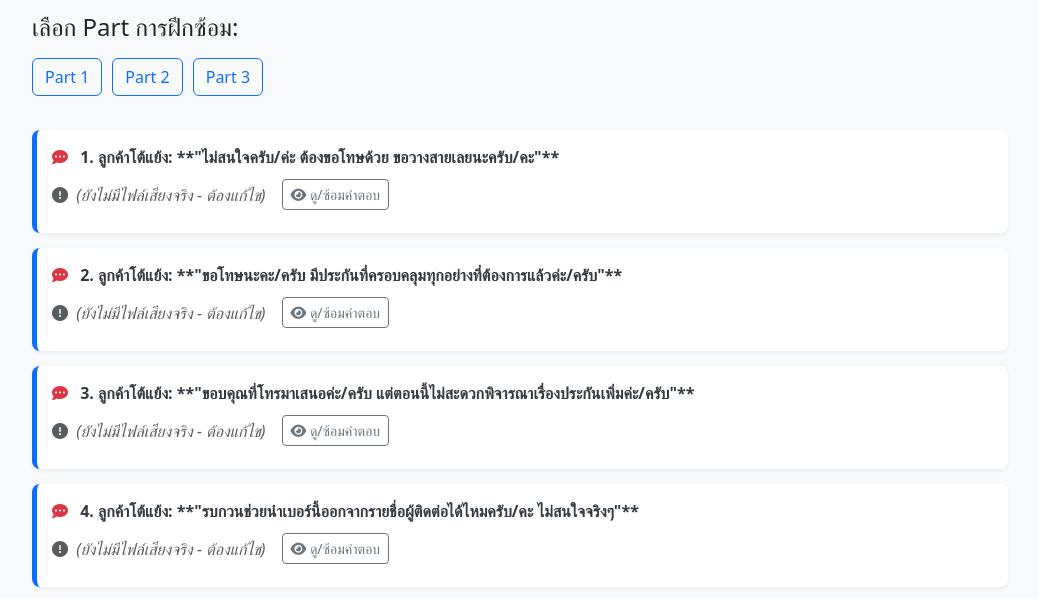
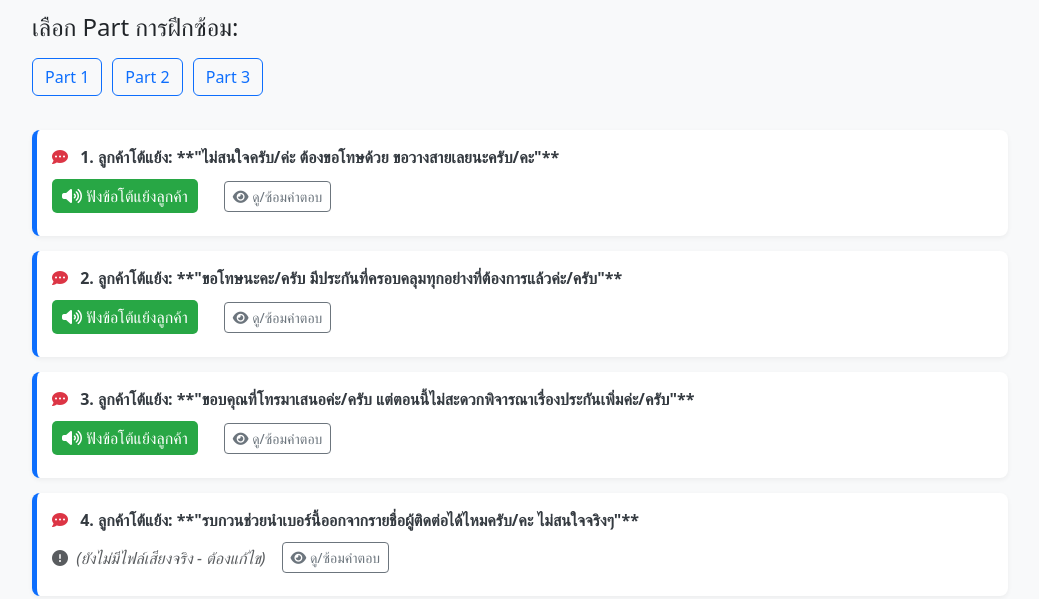
Before and after one commit to armthitikorn/e-testing-voice, a plain HTML site: page index.html in a window 1280 px wide. Shown: the part 129-728 px from the top of the page, without its empty margins (120-1159 px from the left). Drawn offline with nearby package versions, Linux system fonts and the light colour scheme.

Commit message:
Update index.html

```diff
--- a/index.html
+++ b/index.html
@@ -103,13 +103,13 @@ const scripts = [
     // --- PART 1: การปฏิเสธเบื้องต้นและข้ออ้างด้านเวลา/งบประมาณ (30 ข้อ) ---
     { id: 1, part: 1, q: "ไม่สนใจครับ/ค่ะ ต้องขอโทษด้วย ขอวางสายเลยนะครับ/คะ",
       a: "เข้าใจเลยค่ะ/ครับ ว่าอาจจะยังไม่สนใจในตอนนี้ แต่ที่โทรมาหาคุณลูกค้าวันนี้เป็นโครงการพิเศษที่ **ไม่ได้เป็นการขายตรง** ค่ะ/ครับ เป็นเพียงการ **มอบสิทธิประโยชน์** ที่ใช้เวลาอธิบายแค่ 1 นาทีเท่านั้น ถ้าไม่ตรงใจ คุณลูกค้าสามารถวางสายได้เลยค่ะ/ครับ",
-      audioUrl: "https://placeholder.com/audio/p1q01_not_interested_hangup.mp3" },
+      audioUrl: "https://wzwyotzzxycqfwercakh.supabase.co/storage/v1/object/public/responses/part1/P1Q1/test1_P1_P1Q1_1761213344884.webm" },
     { id: 2, part: 1, q: "ขอโทษนะคะ/ครับ มีประกันที่ครอบคลุมทุกอย่างที่ต้องการแล้วค่ะ/ครับ",
       a: "เยี่ยมเลยค่ะ/ครับ แสดงว่าเป็นคนที่วางแผนชีวิตได้ดีมาก ถ้าอย่างนั้นขออนุญาตสอบถามสั้นๆ ค่ะ/ครับ *แผนที่คุณลูกค้ามีอยู่มีเรื่องของ **ค่าห้องสูงสุด** ถึง [ระบุตัวเลขสูง] หรือยังคะ/ครับ?* เพราะโครงการใหม่นี้ **เน้นเฉพาะจุดที่แผนเดิมอาจจะยังไม่ครอบคลุม** ค่ะ/ครับ",
-      audioUrl: "https://placeholder.com/audio/p1q02_already_have_insurance.mp3" },
+      audioUrl: "https://wzwyotzzxycqfwercakh.supabase.co/storage/v1/object/public/responses/part1/P1Q2/test1_P1_P1Q2_1761213382884.webm" },
     { id: 3, part: 1, q: "ขอบคุณที่โทรมาเสนอค่ะ/ครับ แต่ตอนนี้ไม่สะดวกพิจารณาเรื่องประกันเพิ่มค่ะ/ครับ",
       a: "เข้าใจค่ะ/ครับ แต่โครงการนี้ **ไม่ได้บังคับให้พิจารณาตอนนี้** ค่ะ/ครับ เพียงแต่ **สิทธิ์ในการจอง** แผนเบี้ยพิเศษนี้จะหมดเขตเร็วๆ นี้ ขออนุญาตให้ข้อมูลหลักการเพื่อให้คุณลูกค้า **มีทางเลือกสำรอง** ไว้ก่อนตัดสินใจค่ะ/ครับ",
-      audioUrl: "https://placeholder.com/audio/p1q03_not_convenient_now.mp3" },
+      audioUrl: "https://wzwyotzzxycqfwercakh.supabase.co/storage/v1/object/public/responses/part1/P1Q3/test1_P1_P1Q3_1761213420059.webm" },
     { id: 4, part: 1, q: "รบกวนช่วยนำเบอร์นี้ออกจากรายชื่อผู้ติดต่อได้ไหมครับ/คะ ไม่สนใจจริงๆ",
       a: "ยินดีค่ะ/ครับ ก่อนจะนำออกขออนุญาตใช้เวลา 15 วินาที เพื่อให้คุณลูกค้าได้ **ปฏิเสธด้วยข้อมูลที่ครบถ้วน** นะคะ/ครับ หากปฏิเสธแล้ว ดิฉัน/ผมจะดำเนินการนำชื่อออกให้ **ถาวร** ค่ะ/ครับ",
       audioUrl: "https://placeholder.com/audio/p1q04_remove_from_list.mp3" },
@@ -195,13 +195,13 @@ const scripts = [
     // --- PART 2: การจัดการข้อโต้แย้ง/ข้อสงสัยด้านเงื่อนไขประกัน (30 ข้อ) ---
     { id: 31, part: 2, q: "ถ้ามีโรคประจำตัวหรือเคยป่วยมาก่อน ประกันจะ **ไม่คุ้มครอง** ใช่ไหม?",
       a: "นี่เป็นคำถามที่ดีมากครับ/ค่ะ! สำหรับโรคที่เป็นมาก่อน (Pre-existing Condition) เรามีหลักเกณฑ์การพิจารณาครับ/ค่ะ **โดยทั่วไป** เราจะดูว่าคุณลูกค้าเป็นมานานแค่ไหน หากเป็นโรคเล็กน้อยที่รักษาหายแล้ว อาจจะคุ้มครองได้ทันที แต่ถ้าเป็นเรื้อรัง อาจมีข้อยกเว้นบางโรคหรือไม่คุ้มครองในช่วงแรก **ดิฉัน/ผมขออนุญาตสอบถามประวัติสั้นๆ เพื่อให้คำตอบที่ชัดเจนที่สุดครับ/ค่ะ**",
-      audioUrl: "https://placeholder.com/audio/p2q01_pre_existing_condition.mp3" },
+      audioUrl: "https://wzwyotzzxycqfwercakh.supabase.co/storage/v1/object/public/responses/part2/P2Q1/test1_P2_P2Q1_1761213469948.webm" },
     { id: 32, part: 2, q: "ถ้าต้องรักษาในโรงพยาบาลเอกชนชั้นนำ จะมีปัญหาเรื่อง **วงเงินไม่พอ** หรือไม่?",
       a: "หมดกังวลเรื่องนั้นได้เลยครับ/ค่ะ แผนที่เรานำเสนอคือ [ระบุชื่อแผน] ซึ่งออกแบบมาให้มี **วงเงินต่อครั้ง** ที่สูงมาก ครอบคลุมค่าใช้จ่ายส่วนใหญ่ของโรงพยาบาลชั้นนำได้สบาย ๆ และยังมีการ **อัปเกรดความคุ้มครอง** ให้สอดคล้องกับค่ารักษาพยาบาลที่เพิ่มขึ้นในอนาคตด้วยครับ/ค่ะ",
-      audioUrl: "https://placeholder.com/audio/p2q02_insufficient_coverage.mp3" },
+      audioUrl: "https://wzwyotzzxycqfwercakh.supabase.co/storage/v1/object/public/responses/part2/P2Q2/test1_P2_P2Q2_1761213504397.webm" },
     { id: 33, part: 2, q: "ขั้นตอนการเคลมยุ่งยากไหม? ต้อง **สำรองจ่าย** ก่อนหรือเปล่า?",
       a: "ขั้นตอนง่ายมากครับ/ค่ะ **เรามีระบบ Fax Claim/Direct Billing** เพียงแค่คุณลูกค้าแสดงบัตรประกันที่โรงพยาบาลในเครือข่าย ก็ไม่ต้องสำรองจ่ายเงินส่วนใหญ่เลยครับ/ค่ะ ยกเว้นกรณีที่เกินวงเงินของแผนเท่านั้น ส่วนการเคลมที่ต้องสำรองจ่ายก็ทำได้ผ่านแอปพลิเคชันอย่างรวดเร็วครับ/ค่ะ",
-      audioUrl: "https://placeholder.com/audio/p2q03_claim_process.mp3" },
+      audioUrl: "https://wzwyotzzxycqfwercakh.supabase.co/storage/v1/object/public/responses/part2/P2Q3/test1_P2_P2Q3_1761213551604.webm" },
     { id: 34, part: 2, q: "กรณีฉุกเฉินหรืออุบัติเหตุ สามารถใช้ประกันเข้า **โรงพยาบาลไหนก็ได้** ทั่วประเทศจริงไหม?",
       a: "จริงครับ/ค่ะ สำหรับกรณี **ฉุกเฉิน** หรือ **อุบัติเหตุ** คุณลูกค้าสามารถเข้ารับการรักษาในโรงพยาบาลที่ใกล้ที่สุดได้เลยครับ/ค่ะ ไม่ว่าจะเป็นโรงพยาบาลในเครือข่ายหรือไม่ก็ตาม โดยบริษัทจะพิจารณาการเคลมตามความจำเป็นทางการแพทย์ครับ/ค่ะ",
       audioUrl: "https://placeholder.com/audio/p2q04_any_hospital_emergency.mp3" },
@@ -287,13 +287,13 @@ const scripts = [
     // --- PART 3: การปิดการขายและการจัดการข้อโต้แย้งในขั้นตอนสุดท้าย (30 ข้อ) ---
     { id: 61, part: 3, q: "ขอคิดดูก่อนนะ เดี๋ยวถ้าสนใจจะโทรกลับไปเอง",
       a: "เข้าใจเลยครับ/ค่ะ การคิดทบทวนเป็นสิ่งที่ดี แต่การตัดสินใจวันนี้จะช่วย **ล็อกสิทธิ์ [ระบุ: เบี้ยราคาเดิม/ความคุ้มครองพิเศษ]** ให้คุณลูกค้าได้ทันทีครับ/ค่ะ ขออนุญาตสรุปข้อดีหลักๆ 3 ข้อสุดท้ายให้คุณลูกค้าทบทวนได้ง่ายขึ้นนะครับ/คะ?",
-      audioUrl: "https://placeholder.com/audio/p3q01_think_about_it.mp3" },
+      audioUrl: "https://wzwyotzzxycqfwercakh.supabase.co/storage/v1/object/public/responses/part3/P3Q1/test1_P3_P3Q1_1761213585340.webm" },
     { id: 62, part: 3, q: "ขอปรึกษาคนในครอบครัว/หัวหน้า/สามี/ภรรยาก่อน",
       a: "นั่นเป็นเรื่องสำคัญที่ควรทำครับ/ค่ะ เพื่อให้ปรึกษาได้อย่างมีประสิทธิภาพ ดิฉัน/ผมขอสรุป **จุดคุ้มครองหลัก 3 ประเด็น** ที่สำคัญที่สุดเพื่อที่คุณลูกค้าจะสามารถนำไปนำเสนอได้อย่างถูกต้องและครบถ้วนนะครับ/คะ",
-      audioUrl: "https://placeholder.com/audio/p3q02_consult_family.mp3" },
+      audioUrl: "https://wzwyotzzxycqfwercakh.supabase.co/storage/v1/object/public/responses/part3/P3Q2/test1_P3_P3Q2_1761213615692.webm" },
     { id: 63, part: 3, q: "ตอนนี้ยังไม่พร้อมจ่าย (ขอเลื่อนไปจ่ายเดือนหน้า)",
       a: "ถ้าเช่นนั้น เรามีทางออกที่ยืดหยุ่นให้ครับ/ค่ะ คือการเลือก **ผ่อนชำระรายเดือน** ซึ่งเริ่มต้นเพียง [ระบุจำนวนเงินต่อวัน/เดือน] หรือให้ดิฉัน/ผม **จองสิทธิ์ให้วันนี้** และกำหนดวันชำระเงินที่สะดวกที่สุดภายใน 7 วันได้ไหมครับ/ค่ะ? (เพื่อล็อกสิทธิ์)",
-      audioUrl: "https://placeholder.com/audio/p3q03_not_ready_to_pay.mp3" },
+      audioUrl: "https://wzwyotzzxycqfwercakh.supabase.co/storage/v1/object/public/responses/part3/P3Q3/test1_P3_P3Q3_1761213646828.webm" },
     { id: 64, part: 3, q: "ขอให้ส่งเอกสารทั้งหมดมาทางอีเมลก่อน แล้วจะอ่านดู",
       a: "ดิฉัน/ผมยินดีส่งให้ทันทีครับ/ค่ะ แต่เอกสารมีรายละเอียดมาก การอธิบายสั้นๆ เพียง 5 นาที จะช่วยให้คุณลูกค้าทราบว่า **ส่วนไหนสำคัญที่สุดที่ควรอ่าน** ก่อนการตัดสินใจนะครับ/คะ",
       audioUrl: "https://placeholder.com/audio/p3q04_send_email.mp3" },
```
